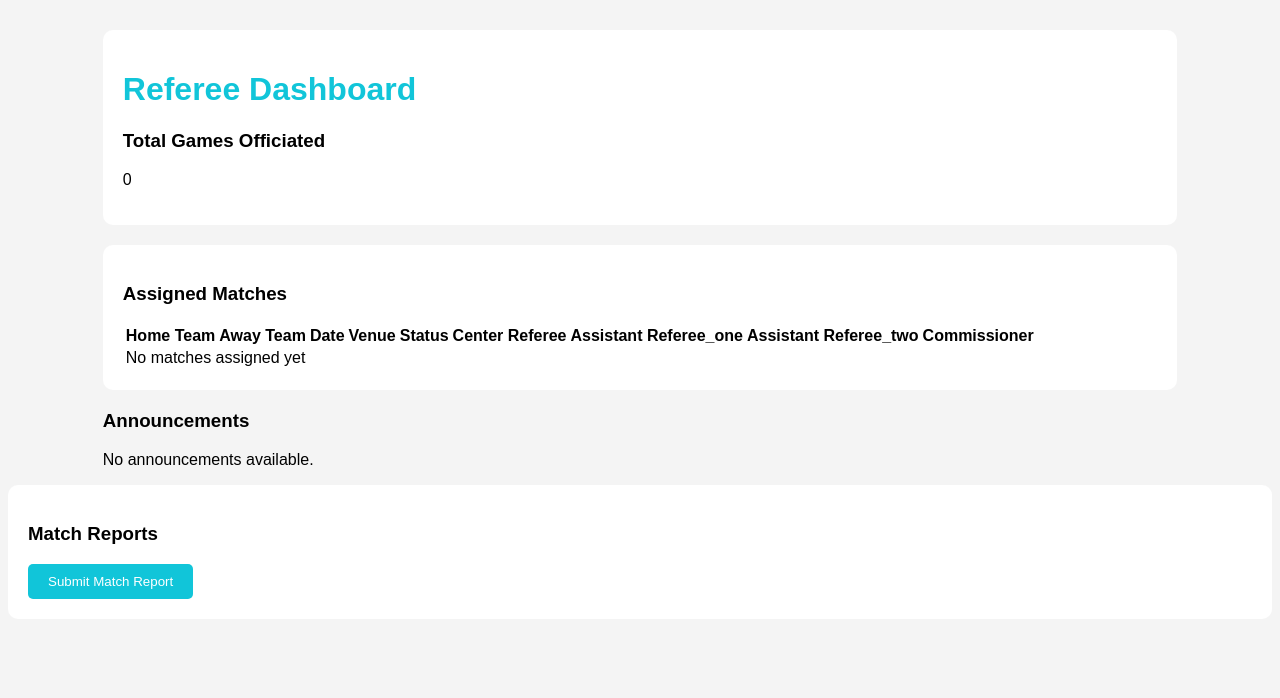
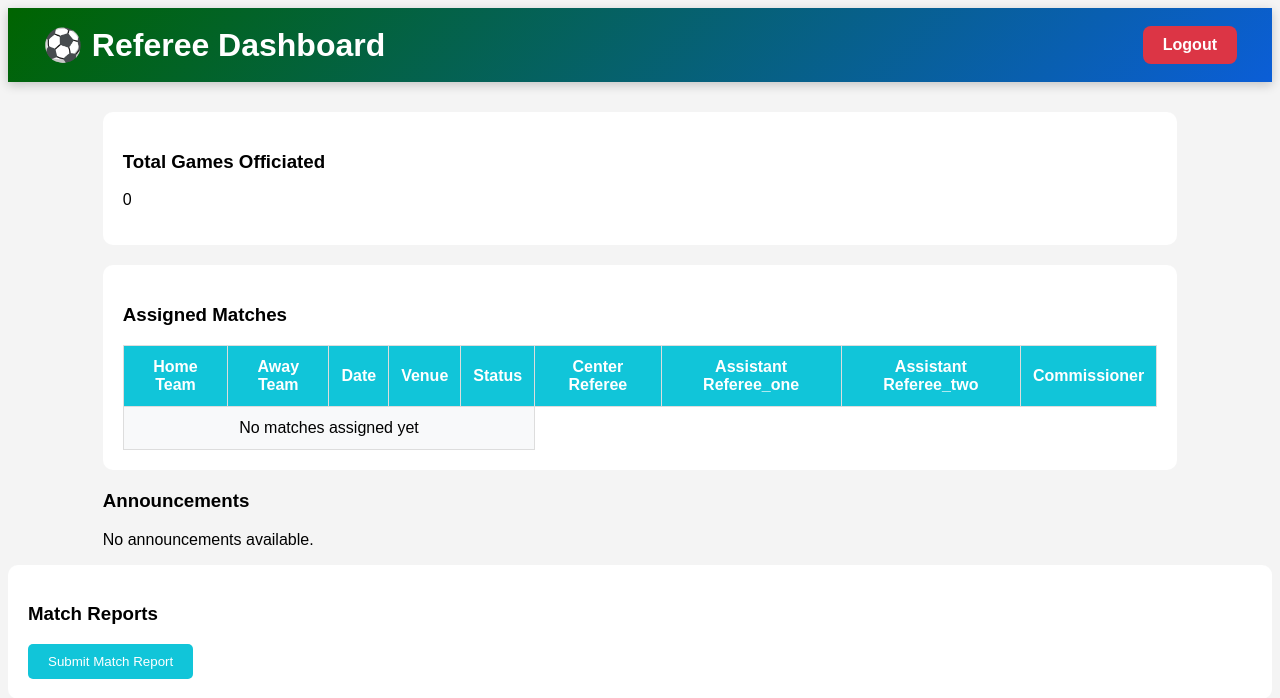
Before and after one commit to mancityfan001/BARATON_SOCCER_LEAGUE, a Django app: page /referee-dashboard/ in a window 1280 px wide. Shown: the top 698 px of the page. Run offline with Django 5.2, Linux system fonts and the light colour scheme; a user stored in the database is signed in; data comes from the database, SQL or seed files in the repository; both versions use the stored data as it was after the commit; data that the repository does not hold is empty.

Commit message:
Updated project

```diff
--- a/templates/teams/referee_dashboard.html
+++ b/templates/teams/referee_dashboard.html
@@ -40,17 +40,62 @@
             border-radius:5px;
         }
 
+        table{
+            width:100%;
+            border-collapse:collapse;
+        }
+
+        th, td{
+            border:1px solid #ddd;
+            padding:12px;
+            text-align:center;
+        }
+
+        th{
+            background:#11c5d9;
+            color:white;
+        }
+
+        tr:nth-child(even){
+            background:#f8f9fa;
+        }
+
     </style>
 
 </head>
 
 <body>
 
+<div style="
+background:linear-gradient(135deg, #006400, #0b5ed7);
+color:white;
+padding:18px 35px;
+display:flex;
+justify-content:space-between;
+align-items:center;
+box-shadow:0 3px 10px rgba(0,0,0,.2);
+">
+
+    <h2 style="margin:0;font-size:32px;font-weight:bold;">
+        ⚽ Referee Dashboard
+    </h2>
+
+    <a href="/logout/"
+       style="
+       background:#dc3545;
+       color:white;
+       padding:10px 20px;
+       text-decoration:none;
+       border-radius:8px;
+       font-weight:bold;">
+        Logout
+    </a>
+
+</div>
+
 <div class="container">
 
     <div class="card">
-
-        <h1>Referee Dashboard</h1>
 
         {% if messages %}
             {% for message in messages %}
```
Also changed, not shown: templates/core/home.html (+32 -16 lines), db.sqlite3.
